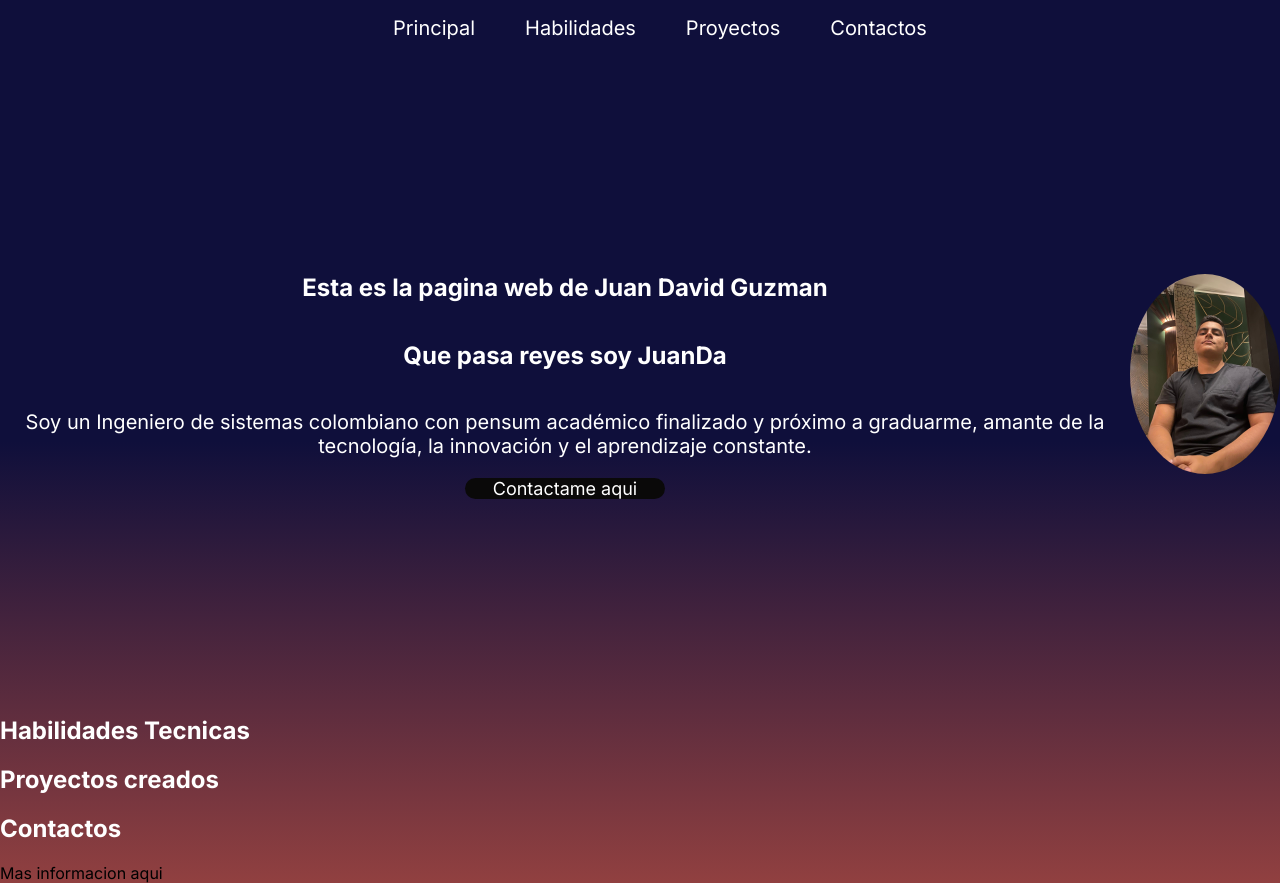
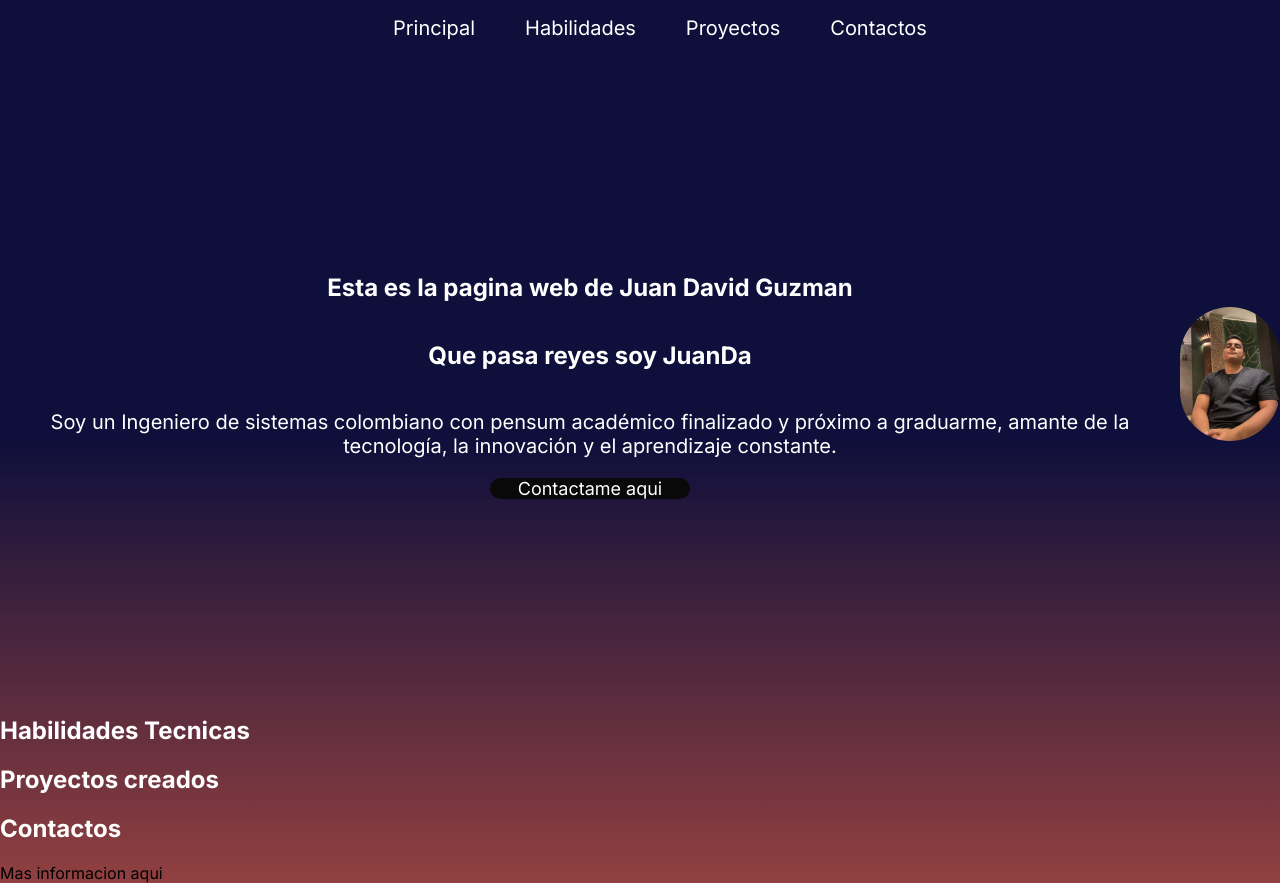
Before and after one commit to guz2001/Portafolio-sin-extensiones, a plain HTML site: page index.html in a window 1280 px wide. Drawn offline with Linux system fonts and the light colour scheme.

Commit message:
imagen mejorada

```diff
--- a/styles.css
+++ b/styles.css
@@ -53,8 +53,8 @@ body{
 /* ajuste de imagen de perfil pagina */
 
 .imagen-inicio img{
-    width: 150px;
-    border-radius: 50%;
+    width: 100px;
+    border-radius: 80px;
 }
 /* TITULO H1 */
 h1, p, h2{
```
